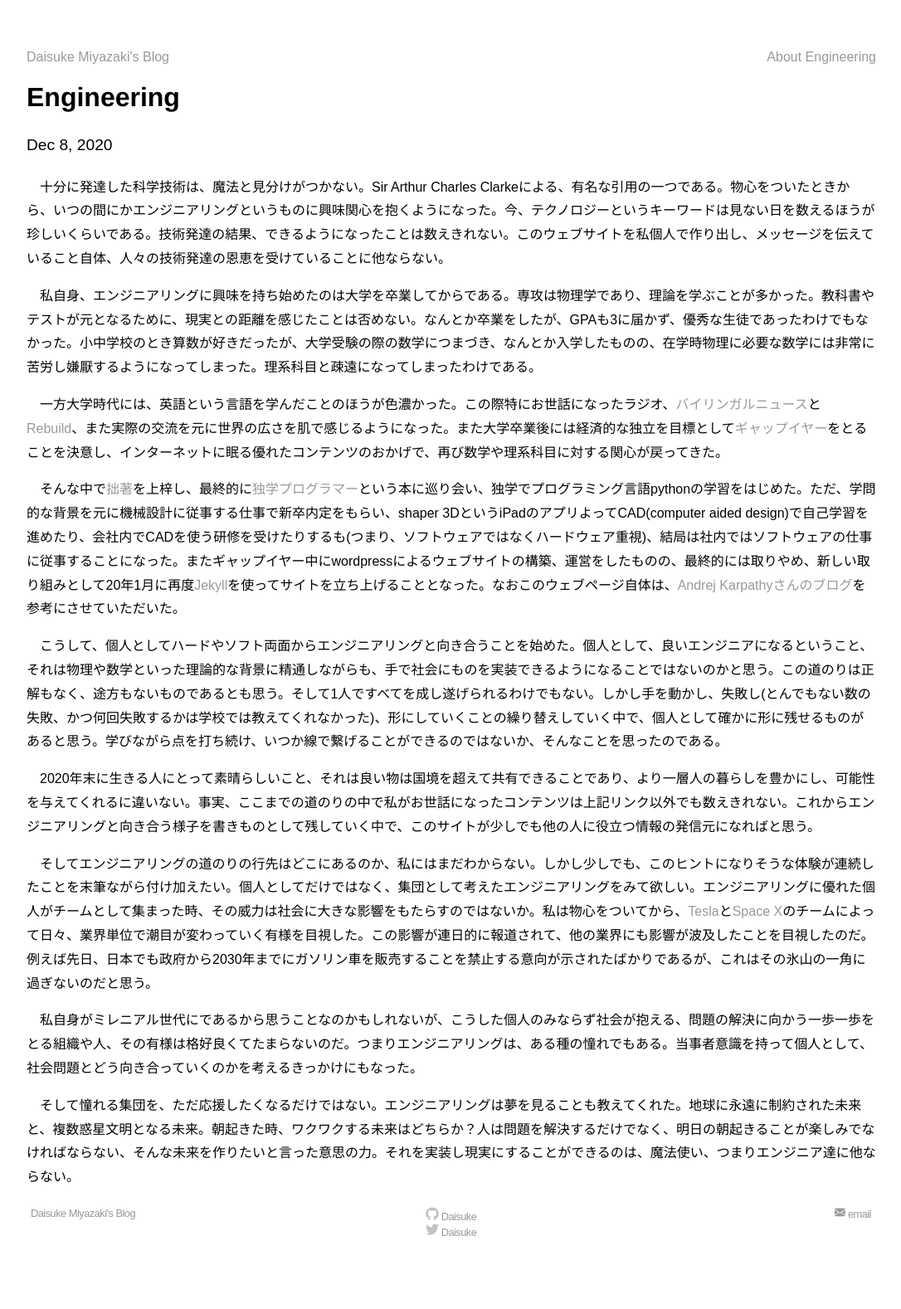
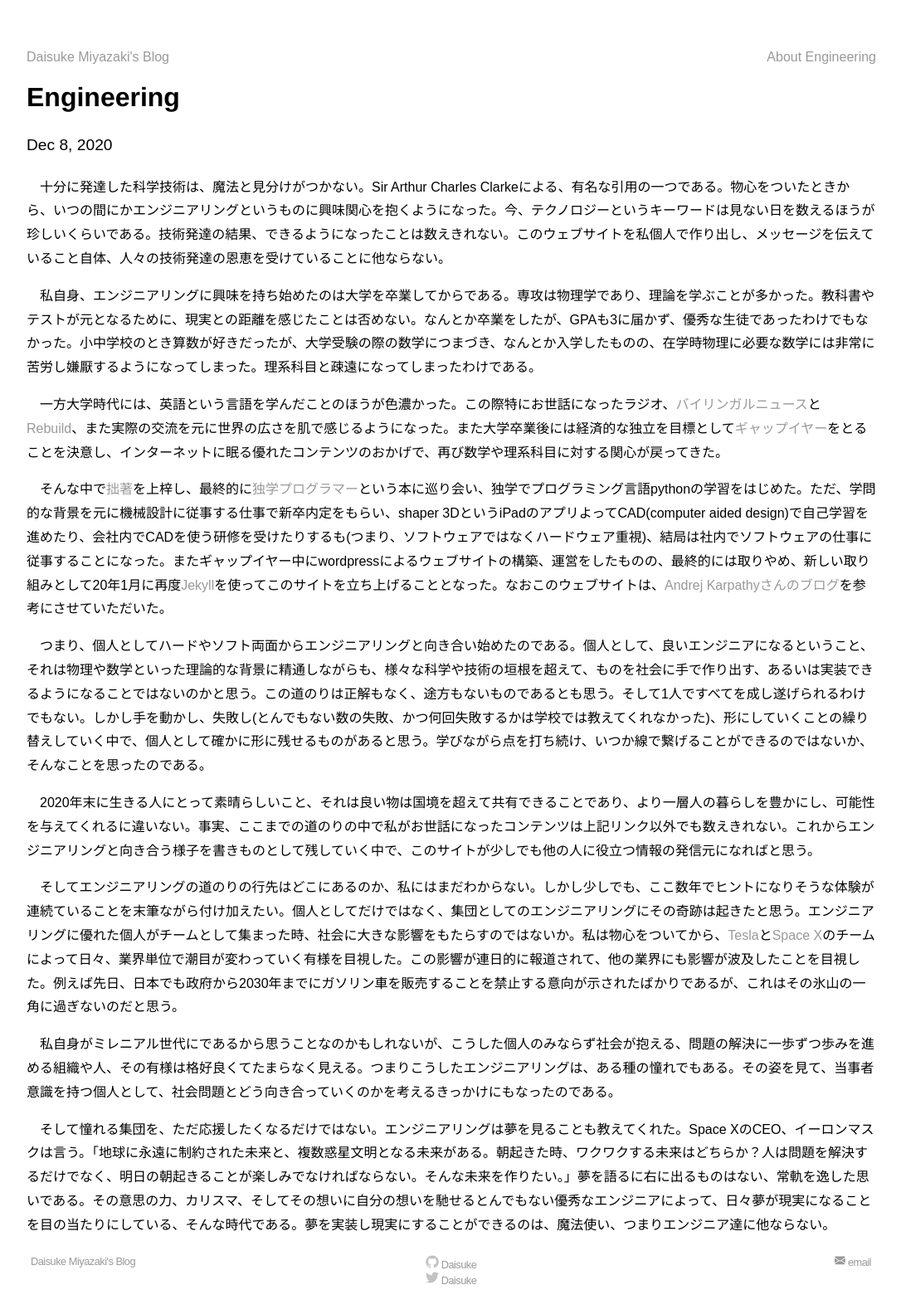
Before and after one commit to DaisukeMiyazaki/DaisukeMiyazaki.github.io, a Jekyll site: the page built from _posts/2020-12-8-engineering.md, in a window 1280 px wide. Shown: the whole page at 83% size, without its empty margins (96-1182 px from the left). Built offline with Jekyll 4.4.1, drawn with Linux system fonts in a browser that asks for light colours; comment, search, counter and statistics services are not loaded; before the commit the page ends 1520 px from its top, so only the background shows below that.

Commit message:
fix typo

```diff
--- a/_posts/2020-12-8-engineering.md
+++ b/_posts/2020-12-8-engineering.md
@@ -13,14 +13,14 @@
 
 　一方大学時代には、英語という言語を学んだことのほうが色濃かった。この際特にお世話になったラジオ、[バイリンガルニュース](https://bilingualnews.jp/)と[Rebuild](https://rebuild.fm/)、また実際の交流を元に世界の広さを肌で感じるようになった。また大学卒業後には経済的な独立を目標として[ギャップイヤー](http://japangap.jp/)をとることを決意し、インターネットに眠る優れたコンテンツのおかげで、再び数学や理系科目に対する関心が戻ってきた。
 
-　そんな中で[拙著](https://daisukemiyazaki.github.io/blog/2018/08/30/FirstPublication)を上梓し、最終的に[独学プログラマー](http://www.freia.jp/taka/blog/pycharm-blog-201706-self-taught-programmer-interview-with-cory-althoff/index.html)という本に巡り会い、独学でプログラミング言語pythonの学習をはじめた。ただ、学問的な背景を元に機械設計に従事する仕事で新卒内定をもらい、shaper 3DというiPadのアプリよってCAD(computer aided design)で自己学習を進めたり、会社内でCADを使う研修を受けたりするも(つまり、ソフトウェアではなくハードウェア重視)、結局は社内ではソフトウェアの仕事に従事することになった。またギャップイヤー中にwordpressによるウェブサイトの構築、運営をしたものの、最終的には取りやめ、新しい取り組みとして20年1月に再度[Jekyll](https://jekyllrb.com/)を使ってサイトを立ち上げることとなった。なおこのウェブページ自体は、[Andrej Karpathyさんのブログ](http://karpathy.github.io/)を参考にさせていただいた。
+　そんな中で[拙著](https://daisukemiyazaki.github.io/blog/2018/08/30/FirstPublication)を上梓し、最終的に[独学プログラマー](http://www.freia.jp/taka/blog/pycharm-blog-201706-self-taught-programmer-interview-with-cory-althoff/index.html)という本に巡り会い、独学でプログラミング言語pythonの学習をはじめた。ただ、学問的な背景を元に機械設計に従事する仕事で新卒内定をもらい、shaper 3DというiPadのアプリよってCAD(computer aided design)で自己学習を進めたり、会社内でCADを使う研修を受けたりするも(つまり、ソフトウェアではなくハードウェア重視)、結局は社内でソフトウェアの仕事に従事することになった。またギャップイヤー中にwordpressによるウェブサイトの構築、運営をしたものの、最終的には取りやめ、新しい取り組みとして20年1月に再度[Jekyll](https://jekyllrb.com/)を使ってこのサイトを立ち上げることとなった。なおこのウェブサイトは、[Andrej Karpathyさんのブログ](http://karpathy.github.io/)を参考にさせていただいた。
 
-　こうして、個人としてハードやソフト両面からエンジニアリングと向き合うことを始めた。個人として、良いエンジニアになるということ、それは物理や数学といった理論的な背景に精通しながらも、手で社会にものを実装できるようになることではないのかと思う。この道のりは正解もなく、途方もないものであるとも思う。そして1人ですべてを成し遂げられるわけでもない。しかし手を動かし、失敗し(とんでもない数の失敗、かつ何回失敗するかは学校では教えてくれなかった)、形にしていくことの繰り替えしていく中で、個人として確かに形に残せるものがあると思う。学びながら点を打ち続け、いつか線で繋げることができるのではないか、そんなことを思ったのである。
+　つまり、個人としてハードやソフト両面からエンジニアリングと向き合い始めたのである。個人として、良いエンジニアになるということ、それは物理や数学といった理論的な背景に精通しながらも、様々な科学や技術の垣根を超えて、ものを社会に手で作り出す、あるいは実装できるようになることではないのかと思う。この道のりは正解もなく、途方もないものであるとも思う。そして1人ですべてを成し遂げられるわけでもない。しかし手を動かし、失敗し(とんでもない数の失敗、かつ何回失敗するかは学校では教えてくれなかった)、形にしていくことの繰り替えしていく中で、個人として確かに形に残せるものがあると思う。学びながら点を打ち続け、いつか線で繋げることができるのではないか、そんなことを思ったのである。
 
 　2020年末に生きる人にとって素晴らしいこと、それは良い物は国境を超えて共有できることであり、より一層人の暮らしを豊かにし、可能性を与えてくれるに違いない。事実、ここまでの道のりの中で私がお世話になったコンテンツは上記リンク以外でも数えきれない。これからエンジニアリングと向き合う様子を書きものとして残していく中で、このサイトが少しでも他の人に役立つ情報の発信元になればと思う。
 
-　そしてエンジニアリングの道のりの行先はどこにあるのか、私にはまだわからない。しかし少しでも、このヒントになりそうな体験が連続したことを末筆ながら付け加えたい。個人としてだけではなく、集団として考えたエンジニアリングをみて欲しい。エンジニアリングに優れた個人がチームとして集まった時、その威力は社会に大きな影響をもたらすのではないか。私は物心をついてから、[Tesla](https://www.tesla.com/ja_jp)と[Space X](https://www.spacex.com/)のチームによって日々、業界単位で潮目が変わっていく有様を目視した。この影響が連日的に報道されて、他の業界にも影響が波及したことを目視したのだ。例えば先日、日本でも政府から2030年までにガソリン車を販売することを禁止する意向が示されたばかりであるが、これはその氷山の一角に過ぎないのだと思う。
+　そしてエンジニアリングの道のりの行先はどこにあるのか、私にはまだわからない。しかし少しでも、ここ数年でヒントになりそうな体験が連続ていることを末筆ながら付け加えたい。個人としてだけではなく、集団としてのエンジニアリングにその奇跡は起きたと思う。エンジニアリングに優れた個人がチームとして集まった時、社会に大きな影響をもたらすのではないか。私は物心をついてから、[Tesla](https://www.tesla.com/ja_jp)と[Space X](https://www.spacex.com/)のチームによって日々、業界単位で潮目が変わっていく有様を目視した。この影響が連日的に報道されて、他の業界にも影響が波及したことを目視した。例えば先日、日本でも政府から2030年までにガソリン車を販売することを禁止する意向が示されたばかりであるが、これはその氷山の一角に過ぎないのだと思う。
 
-　私自身がミレニアル世代にであるから思うことなのかもしれないが、こうした個人のみならず社会が抱える、問題の解決に向かう一歩一歩をとる組織や人、その有様は格好良くてたまらないのだ。つまりエンジニアリングは、ある種の憧れでもある。当事者意識を持って個人として、社会問題とどう向き合っていくのかを考えるきっかけにもなった。
+　私自身がミレニアル世代にであるから思うことなのかもしれないが、こうした個人のみならず社会が抱える、問題の解決に一歩ずつ歩みを進める組織や人、その有様は格好良くてたまらなく見える。つまりこうしたエンジニアリングは、ある種の憧れでもある。その姿を見て、当事者意識を持つ個人として、社会問題とどう向き合っていくのかを考えるきっかけにもなったのである。
 
-　そして憧れる集団を、ただ応援したくなるだけではない。エンジニアリングは夢を見ることも教えてくれた。地球に永遠に制約された未来と、複数惑星文明となる未来。朝起きた時、ワクワクする未来はどちらか？人は問題を解決するだけでなく、明日の朝起きることが楽しみでなければならない、そんな未来を作りたいと言った意思の力。それを実装し現実にすることができるのは、魔法使い、つまりエンジニア達に他ならない。
+　そして憧れる集団を、ただ応援したくなるだけではない。エンジニアリングは夢を見ることも教えてくれた。Space XのCEO、イーロンマスクは言う。「地球に永遠に制約された未来と、複数惑星文明となる未来がある。朝起きた時、ワクワクする未来はどちらか？人は問題を解決するだけでなく、明日の朝起きることが楽しみでなければならない。そんな未来を作りたい。」夢を語るに右に出るものはない、常軌を逸した思いである。その意思の力、カリスマ、そしてその想いに自分の想いを馳せるとんでもない優秀なエンジニアによって、日々夢が現実になることを目の当たりにしている、そんな時代である。夢を実装し現実にすることができるのは、魔法使い、つまりエンジニア達に他ならない。
```
